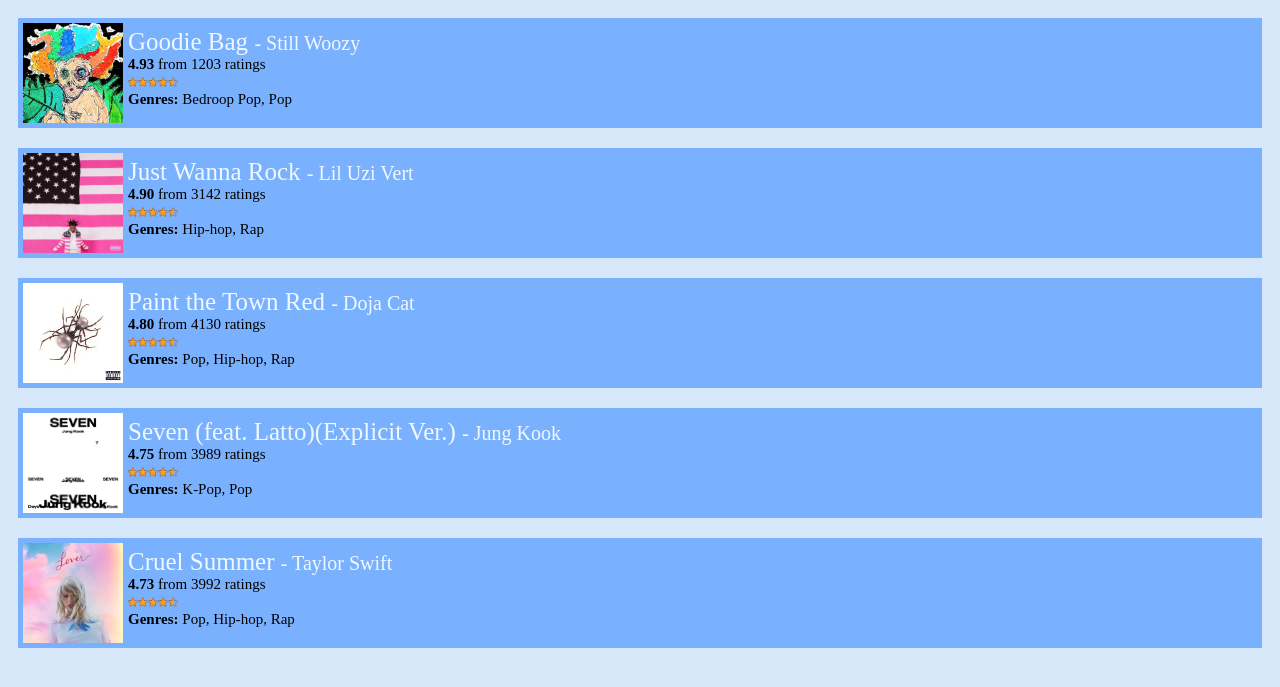
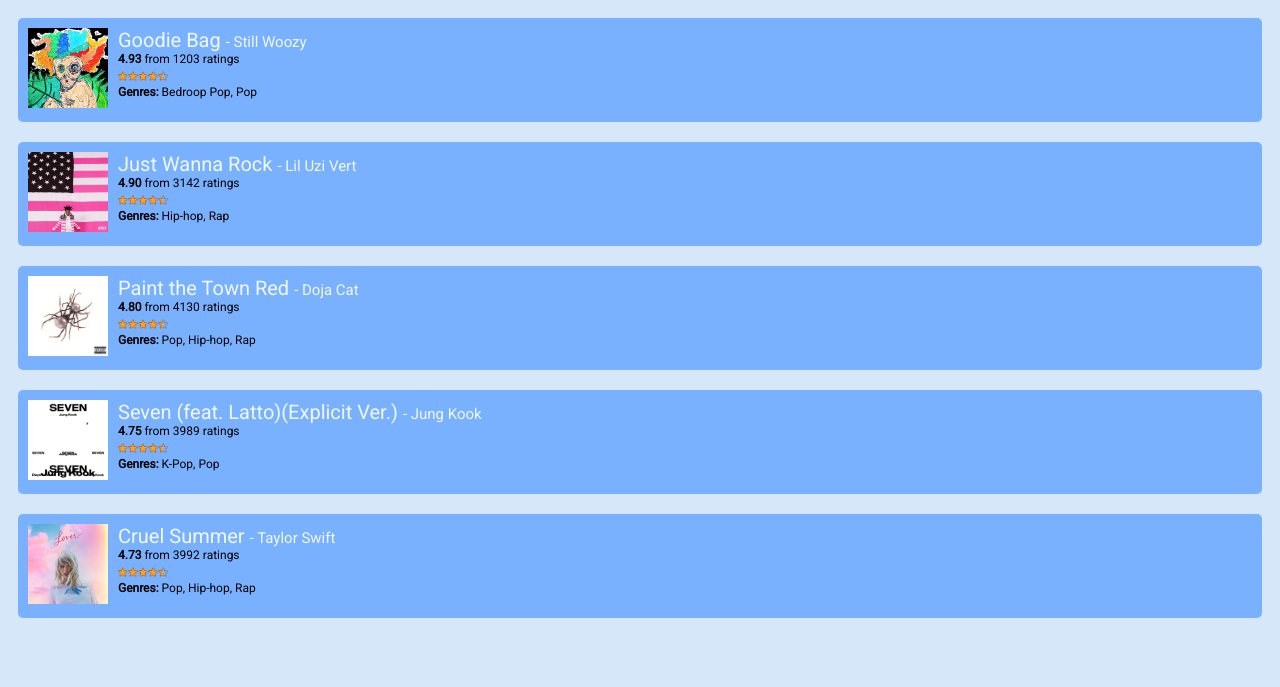
Before and after one commit to ryan-kobayashi/music-rater, a PHP site: page /topsongs.html in a window 1280 px wide. Shown: the top 687 px of the page. Run offline with PHP 8.4, Linux system fonts and the light colour scheme.

Commit message:
changed to index.html and changed minor styling in topsongs

```diff
--- a/topsongs.css
+++ b/topsongs.css
@@ -1,4 +1,8 @@
-@import url("https://fonts.googleapis.com/css2?family=Noto+Sans+SC&display=swap");
+@import url("https://fonts.googleapis.com/css2?family=Roboto&display=swap");
+
+* {
+    font-family: "Roboto", sans-serif;
+}
 
 .topsongs-container{
     display: flex;
@@ -10,22 +14,24 @@
     margin: 10px 10px 10px 10px;
     display: flex;
     flex-direction: row;
+    border-radius: 5px;
 }
 
 .song-title{
-    font-size: 25px;
+    font-size: 20px;
     text-align: left;
     margin-top: 5px;
 }
 
 .album-cover{
-    height: 110px;
+    height: auto;
+    padding: 5px;
 }
 
 .album-img{
     margin: 5px 0px 5px 5px;
-    width: 100px;
-    height: 100px;
+    width: 80px;
+    height: 80px;
 }
 
 .song-title {
@@ -38,12 +44,12 @@
 }
 
 .song-text{
-    font-size: 15px;
+    font-size: 12px;
 
 }
 
 .song-artist{
-    font-size:20px;
+    font-size: 15px;
     text-decoration: none;
     color: aliceblue;
 }
```
Also changed, not shown: index.html (renamed from landingpage.html).
